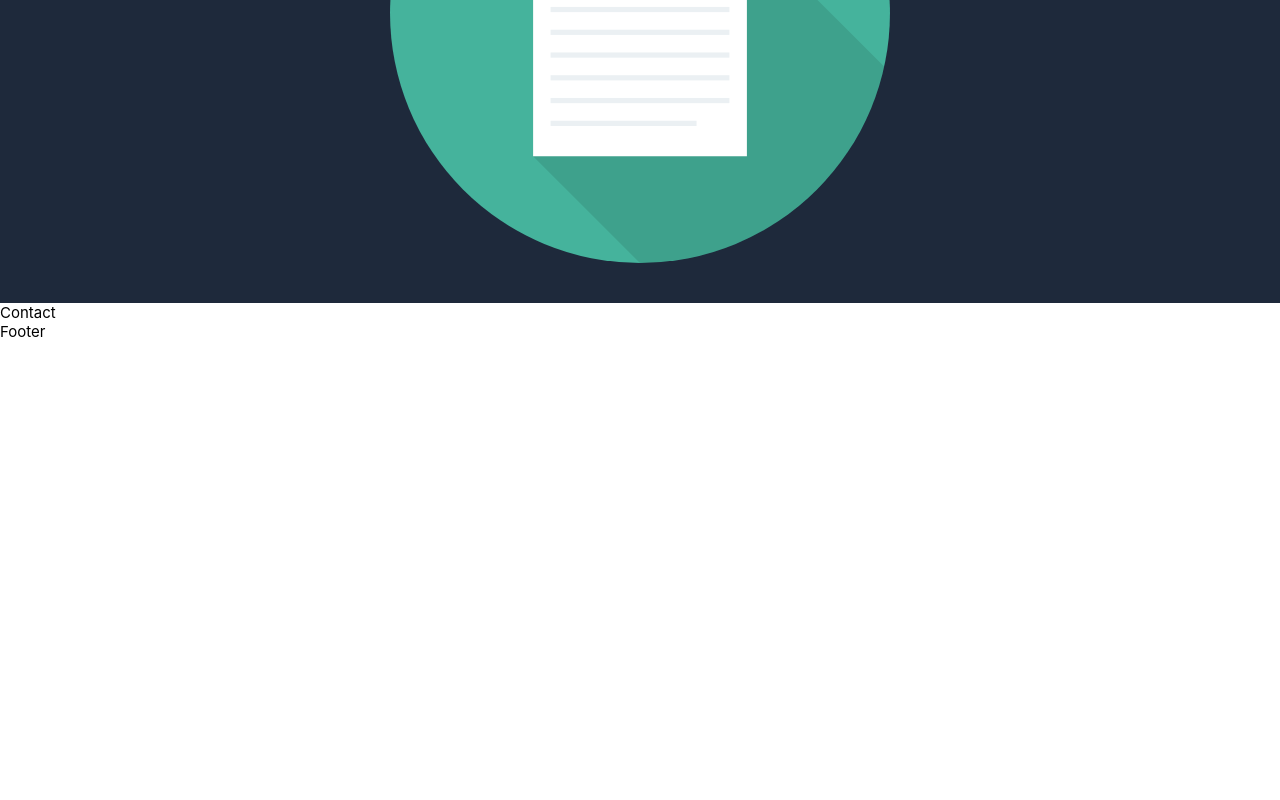
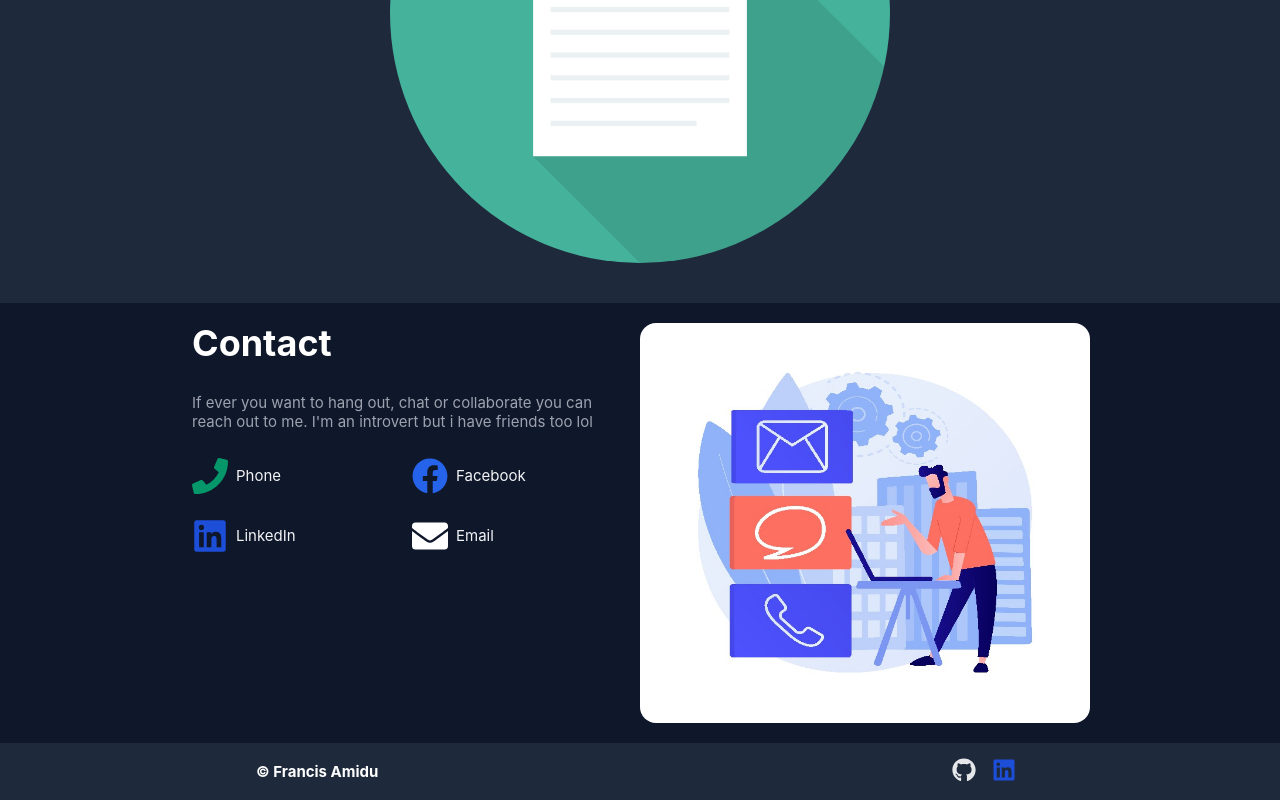
Before and after one commit to francisamidu/francis-amidu, a Next.js app: page / in a window 1280 px wide. Shown: the part 4566-5366 px from the top of the page. Before the commit the page ends 4907 px from the top, so only its background shows below. Built offline with nearby package versions, Linux system fonts and the light colour scheme.

Commit message:
Footer done

```diff
--- a/components/Contact.tsx
+++ b/components/Contact.tsx
@@ -1,7 +1,78 @@
-import React from "react";
+import Image from "next/image";
+import Link from "next/link";
+import React, { useState } from "react";
+import {
+  FaPhone as IPhone,
+  FaFacebook as IFacebook,
+  FaEnvelope as IEmail,
+  FaLinkedin as ILinkedin,
+} from "react-icons/fa";
 
 const Contact = () => {
-  return <div>Contact</div>;
+  const [links, _] = useState([
+    {
+      icon: <IPhone className="text-4xl text-emerald-600" />,
+      name: "Phone",
+    },
+    {
+      icon: <IFacebook className="text-4xl text-blue-600" />,
+      name: "Facebook",
+      url: "https://facebook.com/francisamidu5",
+    },
+    {
+      icon: <ILinkedin className="text-4xl text-blue-700" />,
+      name: "LinkedIn",
+      url: "https://www.linkedin.com/in/francis-amidu-frontend-developer",
+    },
+    {
+      icon: <IEmail className="text-4xl text-white" />,
+      name: "Email",
+      url: "https://www.linkedin.com/in/francis-amidu-frontend-developer",
+    },
+  ]);
+  return (
+    <section id="contact" className="p-5 bg-slate-900">
+      <div className="grid grid-cols-2 place-content-center md:max-w-4xl md:mx-auto">
+        <div className="mr-2">
+          <h1 className="font-bold mt-0 text-4xl text-white">Contact</h1>
+          <p className="mt-4 text-gray-400">
+            If ever you want to hang out, chat or collaborate you can reach out
+            to me. I'm an introvert but i have friends too lol
+          </p>
+          <div className="grid grid-cols-2">
+            {links.map((link, index) =>
+              link?.url ? (
+                <Link
+                  key={index}
+                  href={link.url}
+                  className="flex flex-row items-center py-3 w-max"
+                >
+                  {link.icon}
+                  <span className="ml-2 text-gray-100">{link.name}</span>
+                </Link>
+              ) : (
+                <Link
+                  key={index}
+                  href="mailto:francisamidu124@gmail.com"
+                  className="flex flex-row items-center py-3 w-max"
+                >
+                  {link.icon}
+                  <span className="ml-2 text-gray-100">{link.name}</span>
+                </Link>
+              )
+            )}
+          </div>
+        </div>
+        <Image
+          alt="Contact Me"
+          className="rounded-2xl"
+          src="/contact-me.jpg"
+          width="450"
+          height="400"
+        />
+      </div>
+    </section>
+  );
 };
 
 export default Contact;
--- a/components/Footer.tsx
+++ b/components/Footer.tsx
@@ -1,7 +1,25 @@
 import React from "react";
+import { FaGithub as IGithub, FaLinkedin as ILinkedIn } from "react-icons/fa";
 
 const Footer = () => {
-  return <div>Footer</div>;
+  return (
+    <footer className="bg-slate-800 p-1">
+      <div className="md:max-w-3xl md:mx-auto flex flex-row items-center justify-between">
+        <p className="text-white font-bold">&copy; Francis Amidu</p>
+        <div className="flex flex-row items-center">
+          <a href="https://github.com/francisamidu" className="mx-2">
+            <IGithub className="text-2xl text-gray-200" />
+          </a>
+          <a
+            href="https://www.linkedin.com/in/francis-amidu-frontend-developer"
+            className="mx-2"
+          >
+            <ILinkedIn className="text-2xl text-blue-700" />
+          </a>
+        </div>
+      </div>
+    </footer>
+  );
 };
 
 export default Footer;
--- a/components/Interests.tsx
+++ b/components/Interests.tsx
@@ -13,7 +13,7 @@ const Interests = () => {
     "Linkedin is what i wake up to",
   ]);
   return (
-    <section className="bg-slate-900 p-10">
+    <section className="bg-slate-900 p-10" id="interests">
       <h1 className="text-gray-400 text-sm italic text-center my-2">
         “Man cannot discover new oceans unless he has the courage to lose sight
         of the shore.” ― Andre Gide
--- a/components/Resume.tsx
+++ b/components/Resume.tsx
@@ -4,7 +4,7 @@ import React from "react";
 
 const Resume = () => {
   return (
-    <section className="bg-slate-800 p-10">
+    <section className="bg-slate-800 p-10" id="resume">
       <h1 className="text-gray-400 text-base text-center my-1">
         Full Character Info
       </h1>
```
Also changed, not shown: public/contact-me.jpg (added).
